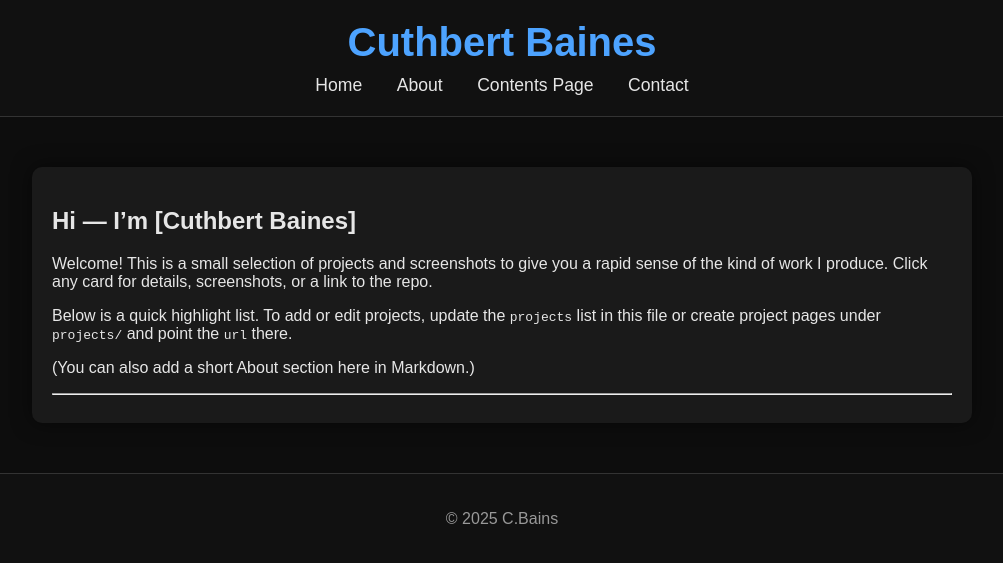
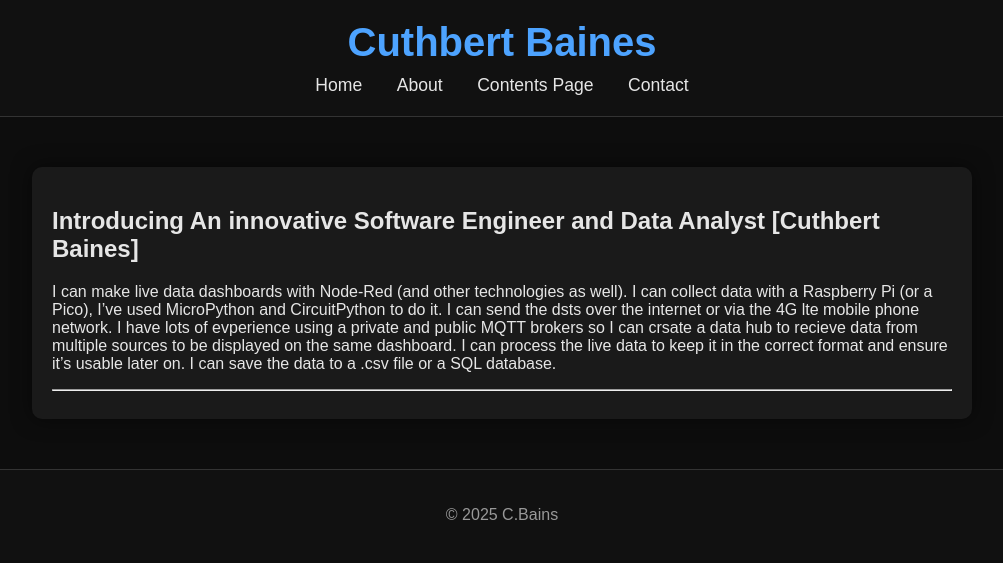
Before and after one commit to cuthbert86/cuthbert86.github.io, a Jekyll site: the page built from index.md, in a window 1280 px wide. Shown: the top 563 px of the page, without its empty margins (138-1141 px from the left). Built offline with Jekyll 4.4.1, drawn with Linux system fonts in a browser that asks for light colours; our own code applies the rules of GitHub Pages for plain Markdown files.

Commit message:
Update index.md
Content for my New front page.

```diff
--- a/index.md
+++ b/index.md
@@ -24,11 +24,14 @@ projects:
     tags: ["RiverProject", "Hallam University"]
 ---
 
-# Hi — I'm [Cuthbert Baines]
-Welcome! This is a small selection of projects and screenshots to give you a rapid sense of the kind of work I produce. Click any card for details, screenshots, or a link to the repo.
+# Introducing An innovative Software Engineer and Data Analyst [Cuthbert Baines]
 
-Below is a quick highlight list. To add or edit projects, update the `projects` list in this file or create project pages under `projects/` and point the `url` there.
+I can make live data dashboards with Node-Red (and other technologies as well).
+I can collect data with a Raspberry Pi (or a Pico), I've used MicroPython and CircuitPython to do it.
+I can send the dsts over the internet or via the 4G lte mobile phone network.
+I have lots of evperience using a private and public MQTT brokers so I can crsate a data hub to recieve data from multiple sources to be displayed on the same dashboard.
+I can process the live data to keep it in the correct format and ensure it's usable later on.
+I can save the data to a .csv file or a SQL database.
 
-(You can also add a short About section here in Markdown.)
 
 ---
```
Also changed, not shown: other parts of index.md (+2 -2 lines).
